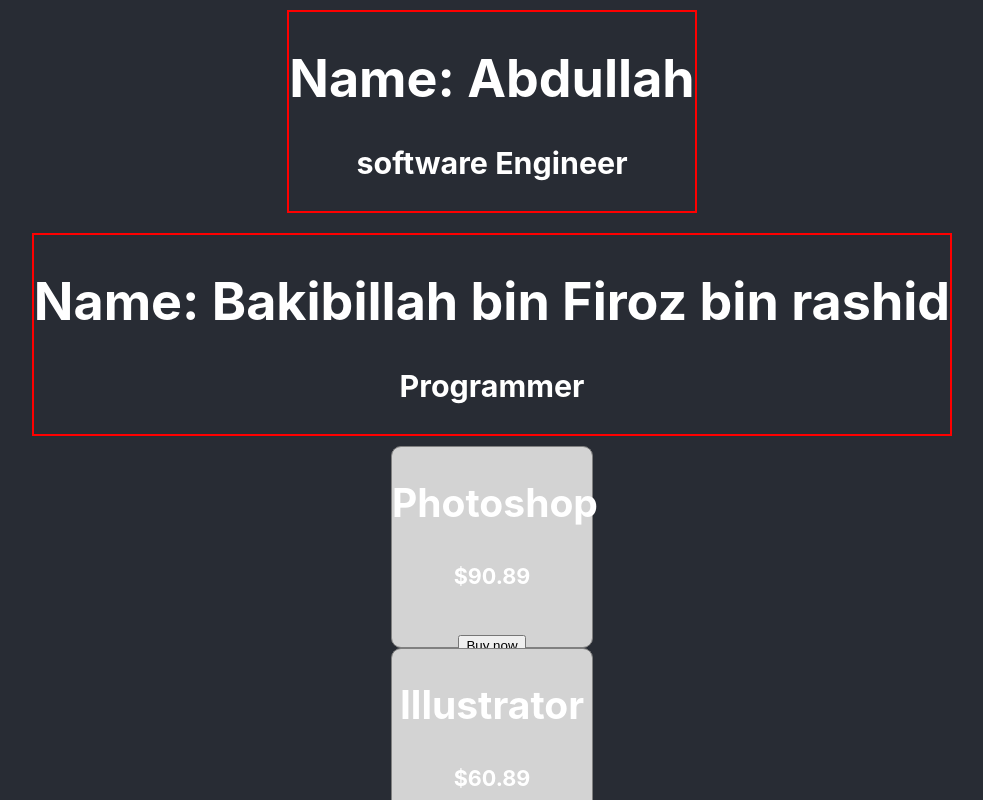
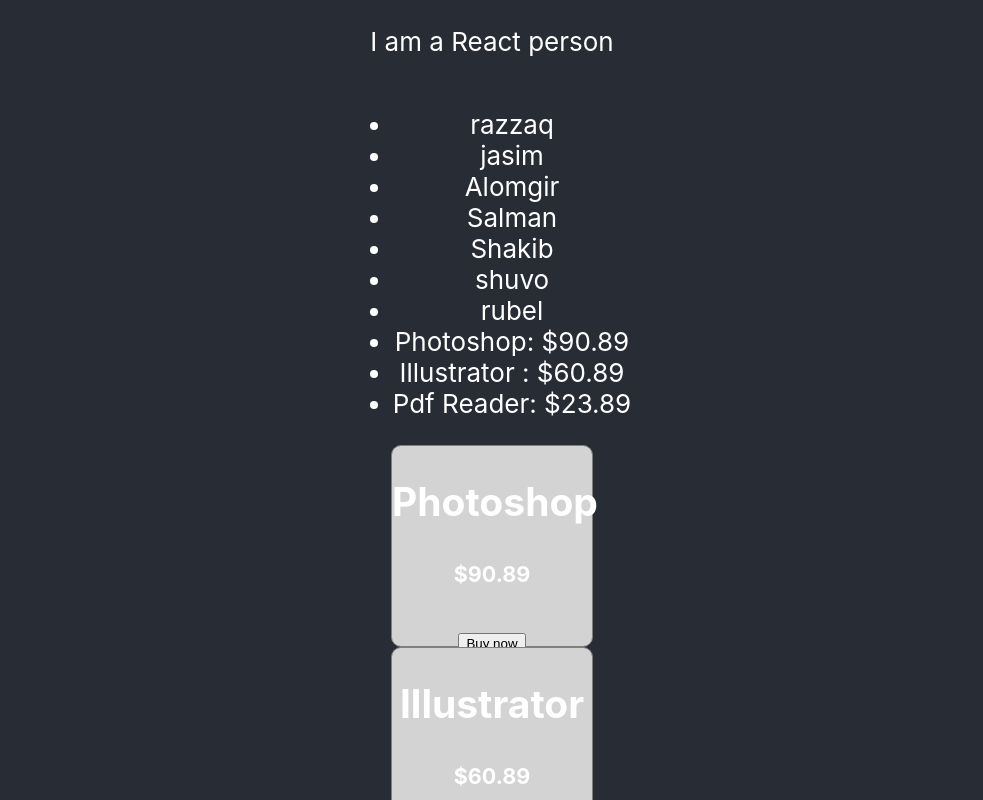
Before and after one commit to BbillahrariBBr/web-practice, a React (Create React App) app in the folder react/core-concepts/: page / in a window 1280 px wide. Shown: the top 800 px of the page, without its empty margins (148-1131 px from the left). Built offline with nearby package versions, Linux system fonts and the light colour scheme.

Commit message:
dynamic product

```diff
--- a/react/core-concepts/src/App.js
+++ b/react/core-concepts/src/App.js
@@ -2,19 +2,31 @@
 import './App.css';
 
 function App() {
+  const nayoks = ['razzaq', 'jasim', 'Alomgir', 'Salman', 'Shakib','shuvo','rubel']
   const products = [
     {name:'Photoshop', price:'$90.89'},
     {name:'Illustrator ', price:'$60.89'},
     {name:'Pdf Reader', price:'$23.89'},
-];
+]
+  const productNames = products.map(product => product.name)
+  console.log(productNames);
   return (
     <div className="App">
       <header className="App-header">
+        <p>I am a React person</p>
+        <ul>
+          {nayoks.map(nayok => <li>{nayok}</li>)}
+          {products.map(product => <li>{product.name}: {product.price}</li>)}
+        </ul>
+        {
+          products.map(product => <Product product={product}></Product>)
+        }
       <Person name="Abdullah" occupation="software Engineer"></Person>
       <Person name= "Bakibillah bin Firoz bin rashid" occupation= "Programmer"></Person>
-      <Product product = {products[0]}> </Product>
+
+      {/* <Product product = {products[0]}> </Product>
       <Product product = {products[1]}> </Product>
-      <Product product = {products[2]}> </Product>
+      <Product product = {products[2]}> </Product> */}
 
 
       {/* <Product></Product> */}
```
